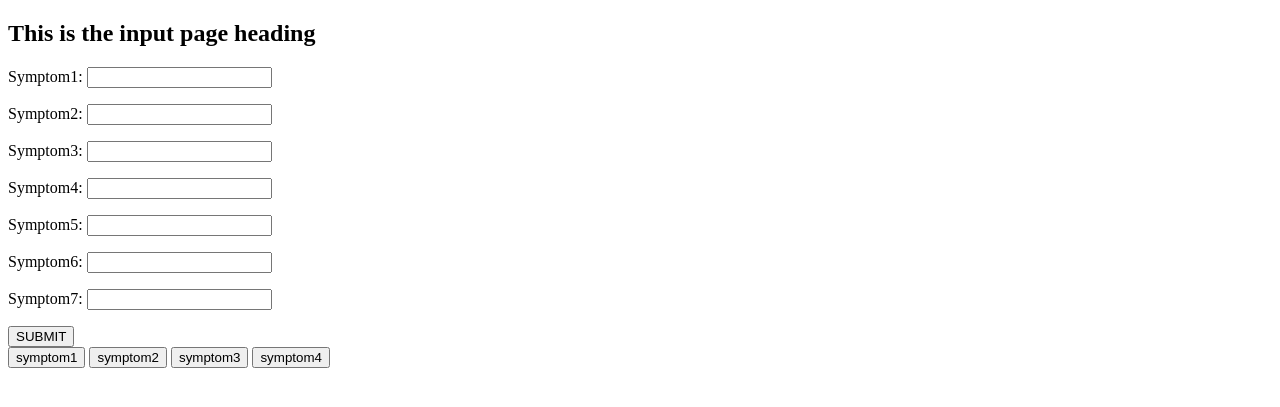
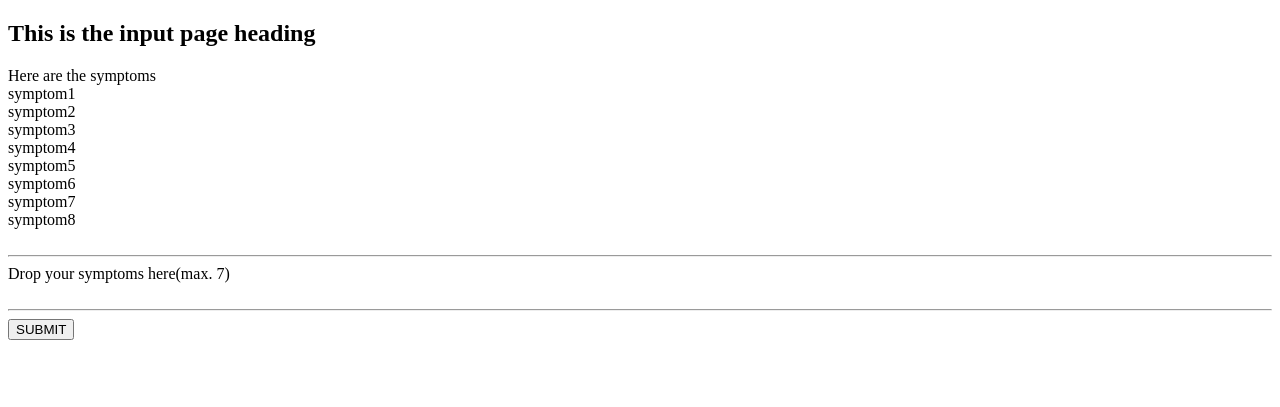
Before and after one commit to PratikGarai/GlobalWeek-Dreadnought-Prognosist, a Django app: page /Diseases/input/ in a window 1280 px wide. Shown: the top 407 px of the page. Run offline with Django 3.2, Linux system fonts and the light colour scheme.

Commit message:
Drag and Drop mechanism full

```diff
--- a/DiseasePredictor/Diseases/forms.py
+++ b/DiseasePredictor/Diseases/forms.py
@@ -7,11 +7,11 @@ class Symptom_Form(forms.ModelForm):
         model = models.Symptom_List
         fields = '__all__'
         widgets = {
-                'symptom1' : forms.TextInput(attrs = { 'class' : 'field' , 'readonly':True }),
-                'symptom2' : forms.TextInput(attrs = { 'class' : 'field' , 'readonly':True }),
-                'symptom3' : forms.TextInput(attrs = { 'class' : 'field' , 'readonly':True }),
-                'symptom4' : forms.TextInput(attrs = { 'class' : 'field' , 'readonly':True }),
-                'symptom5' : forms.TextInput(attrs = { 'class' : 'field' , 'readonly':True }),
-                'symptom6' : forms.TextInput(attrs = { 'class' : 'field' , 'readonly':True }),
-                'symptom7' : forms.TextInput(attrs = { 'class' : 'field' , 'readonly':True }),
+                'symptom1' : forms.TextInput(attrs = { 'class' : 'field' , 'hidden':True }),
+                'symptom2' : forms.TextInput(attrs = { 'class' : 'field' , 'hidden':True }),
+                'symptom3' : forms.TextInput(attrs = { 'class' : 'field' , 'hidden':True }),
+                'symptom4' : forms.TextInput(attrs = { 'class' : 'field' , 'hidden':True }),
+                'symptom5' : forms.TextInput(attrs = { 'class' : 'field' , 'hidden':True }),
+                'symptom6' : forms.TextInput(attrs = { 'class' : 'field' , 'hidden':True }),
+                'symptom7' : forms.TextInput(attrs = { 'class' : 'field' , 'hidden':True }),
                 }
--- a/DiseasePredictor/Diseases/templates/input.html
+++ b/DiseasePredictor/Diseases/templates/input.html
@@ -7,15 +7,25 @@
 	</head>
 	<body>
 		<h2>This is the input page heading</h2>
-		<form method="POST">
+		<form method="POST" id="target-form" hidden>
 			{% csrf_token %}
-			{{ form.as_p }}
-			<input type="submit" value="SUBMIT"></input>
+			{{ form }}
 		</form>
-		<div class="tray">
+		<div class="main-div">
+			<div class = "section" id = "options" ondragover='allowDrop(event);' ondrop='drop2(event);'>
+			Here are the symptoms
 			{% for i in symptoms %}
-			<button class ="disease">{{ i }}</button>
+				<div id='{{ i }}' draggable='true' ondragstart='drag(event);'>
+					{{ i }}
+  				</div>
 			{% endfor %}
+			</div>
+			<br><hr>
+  			<div class = "section"  id = "selections"  ondragover='allowDrop(event);' ondrop='drop1(event);'>
+				Drop your symptoms here(max. {{ length }})
+			</div>
 		</div>
+		<br><hr>
+		<button id = "submit">SUBMIT</button>
 	</body>
 </html>
--- a/DiseasePredictor/Diseases/views.py
+++ b/DiseasePredictor/Diseases/views.py
@@ -1,7 +1,7 @@
 from django.shortcuts import render
 from . import forms
 
-symptoms_list = ['symptom1','symptom2','symptom3','symptom4' ]
+symptoms_list = ['symptom1','symptom2','symptom3','symptom4','symptom5','symptom6','symptom7','symptom8' ]
 def input_view(request):
 
     if request.method=="POST":
@@ -13,7 +13,7 @@ def input_view(request):
 
         return render(request, "something_wrong.html", {})
 
-    return render(request, "input.html",{'form': forms.Symptom_Form, 'symptoms': symptoms_list})
+    return render(request, "input.html",{'form': forms.Symptom_Form, 'symptoms': symptoms_list, 'length':7})
 
 def ml(clean_data):
     print(clean_data)
--- a/DiseasePredictor/media/js/dropper.js
+++ b/DiseasePredictor/media/js/dropper.js
@@ -1,19 +1,40 @@
+var max_n = 0;
 $(document).ready(function(){
-	var state = "unselect";
-	var data = "";
-	$(".field").click(function(){
-		if (state==="select"){
-			this.value = data;
-			state = "unselect";
+	$("#submit").click(function(event){
+		var box = $(".main-div div#selections div");
+		var inputs = $("input.field");
+		for( var i=0;i<box.length;i++)
+		{
+			inputs[i].value = box[i].innerText;
 		}
+		$("#target-form").submit()
 	});
-	$(".disease").click(function(){
-		if(state==="select"){
-			data = this.innerText;
-		}
-		else{
-			state = "select";
-			data = this.innerText;
-		}
-	});
+	max_n = $(".field").length;
 });
+var count = 0;
+function allowDrop(ev) {
+	ev.preventDefault();
+}
+
+function drag(ev) {
+	ev.dataTransfer.setData("text", ev.target.id);
+}
+
+function drop1(ev) {
+	if(count===max_n)
+	{
+		alert ("All "+ max_n+ " elements selected");
+		return ;
+	}
+	ev.preventDefault();
+	var data = ev.dataTransfer.getData("text");
+	ev.target.appendChild(document.getElementById(data));
+	count++;
+}
+
+function drop2(ev) {
+	ev.preventDefault();
+	var data = ev.dataTransfer.getData("text");
+	ev.target.appendChild(document.getElementById(data));
+	count--;
+}
```
